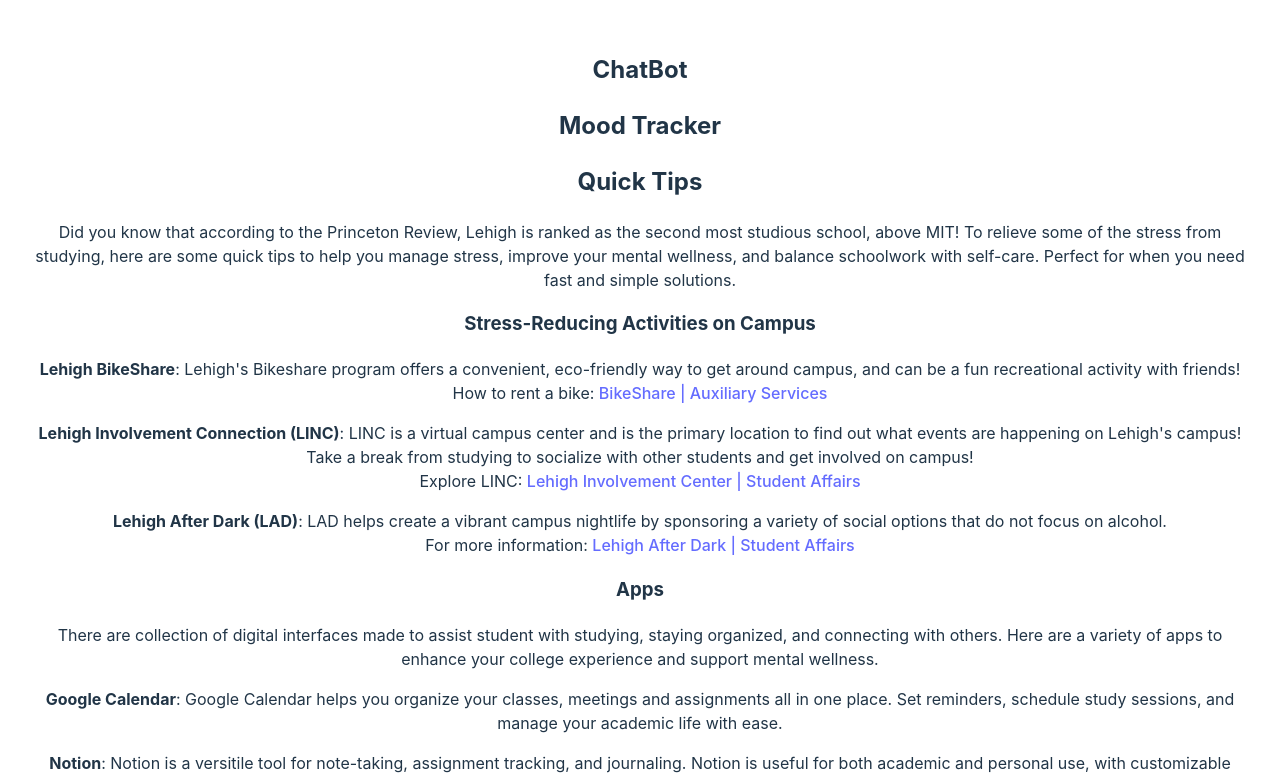
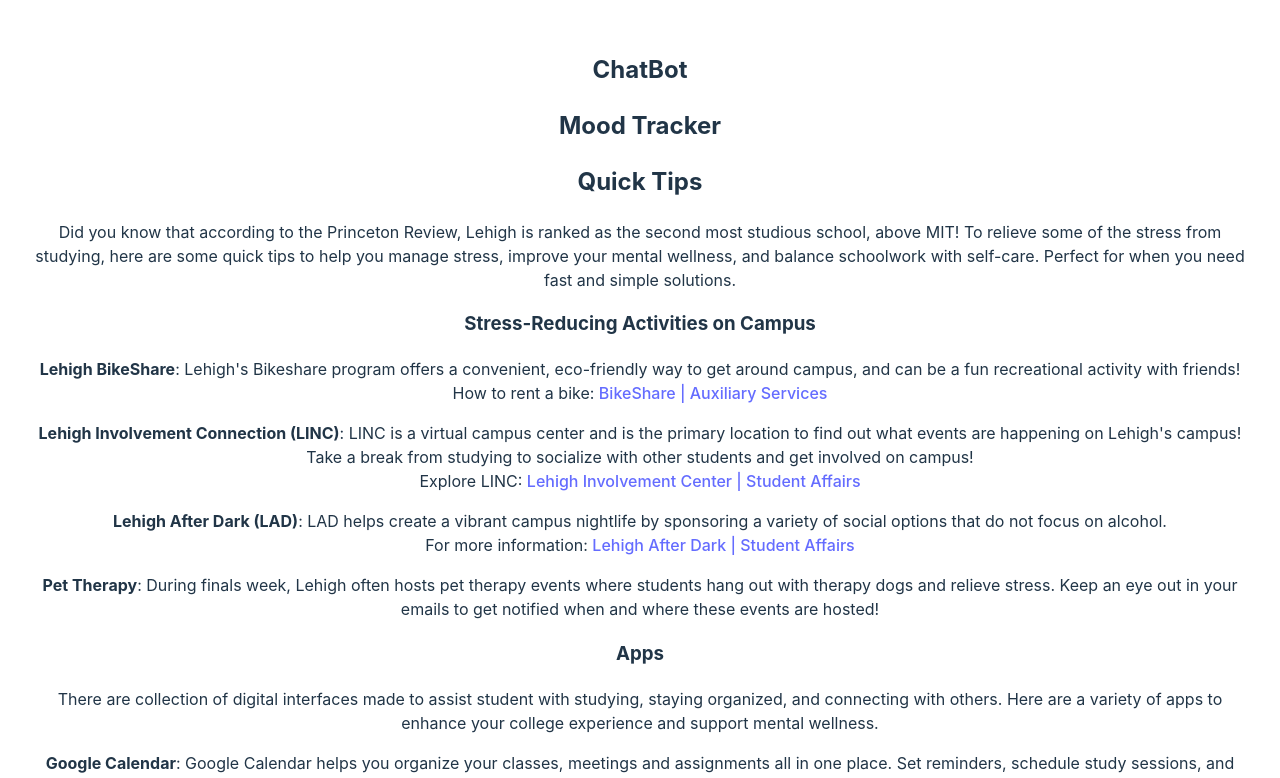
Before and after one commit to ayc325/lehigh-valley-hackathon, a React (Vite) app in the folder full_stack_snacks/: page /quicktips in a window 1280 px wide. Shown: the top 778 px of the page. Built offline with nearby package versions, Linux system fonts and the light colour scheme.

Commit message:
quicktips info complete?

```diff
--- a/full_stack_snacks/src/components/QuickTips.jsx
+++ b/full_stack_snacks/src/components/QuickTips.jsx
@@ -31,6 +31,11 @@
                 : LAD helps create a vibrant campus nightlife by sponsoring a variety of social options that do not focus on alcohol.
                 <br />
                 For more information: <a href = "https://studentaffairs.lehigh.edu/lehigh-after-dark-lad">Lehigh After Dark | Student Affairs</a>
+            </p>
+            <p>
+                <b>Pet Therapy</b>
+                : During finals week, Lehigh often hosts pet therapy events where students hang out with therapy dogs and relieve stress.
+                Keep an eye out in your emails to get notified when and where these events are hosted!
             </p>
 
             <h3>Apps</h3>
```
